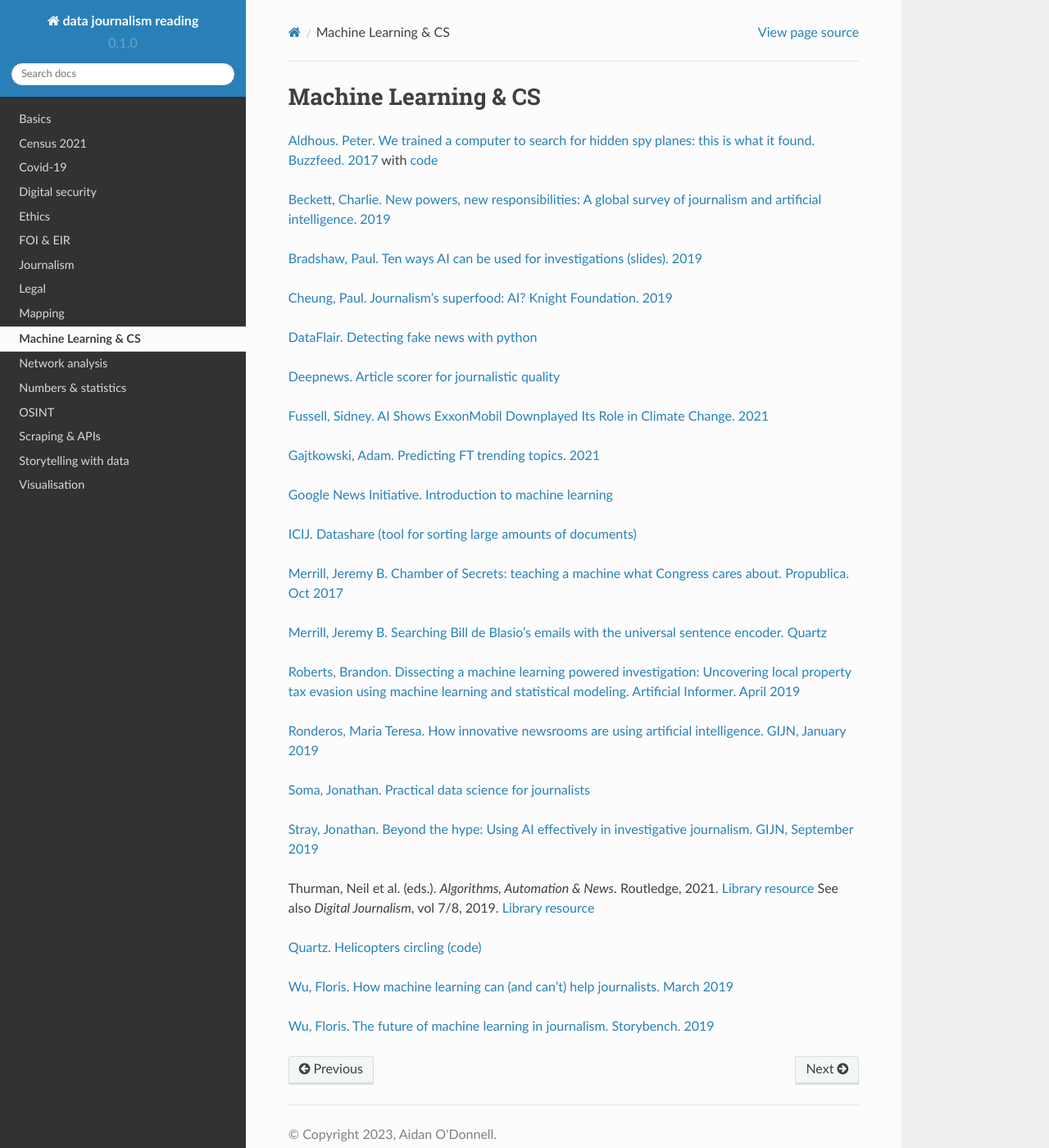
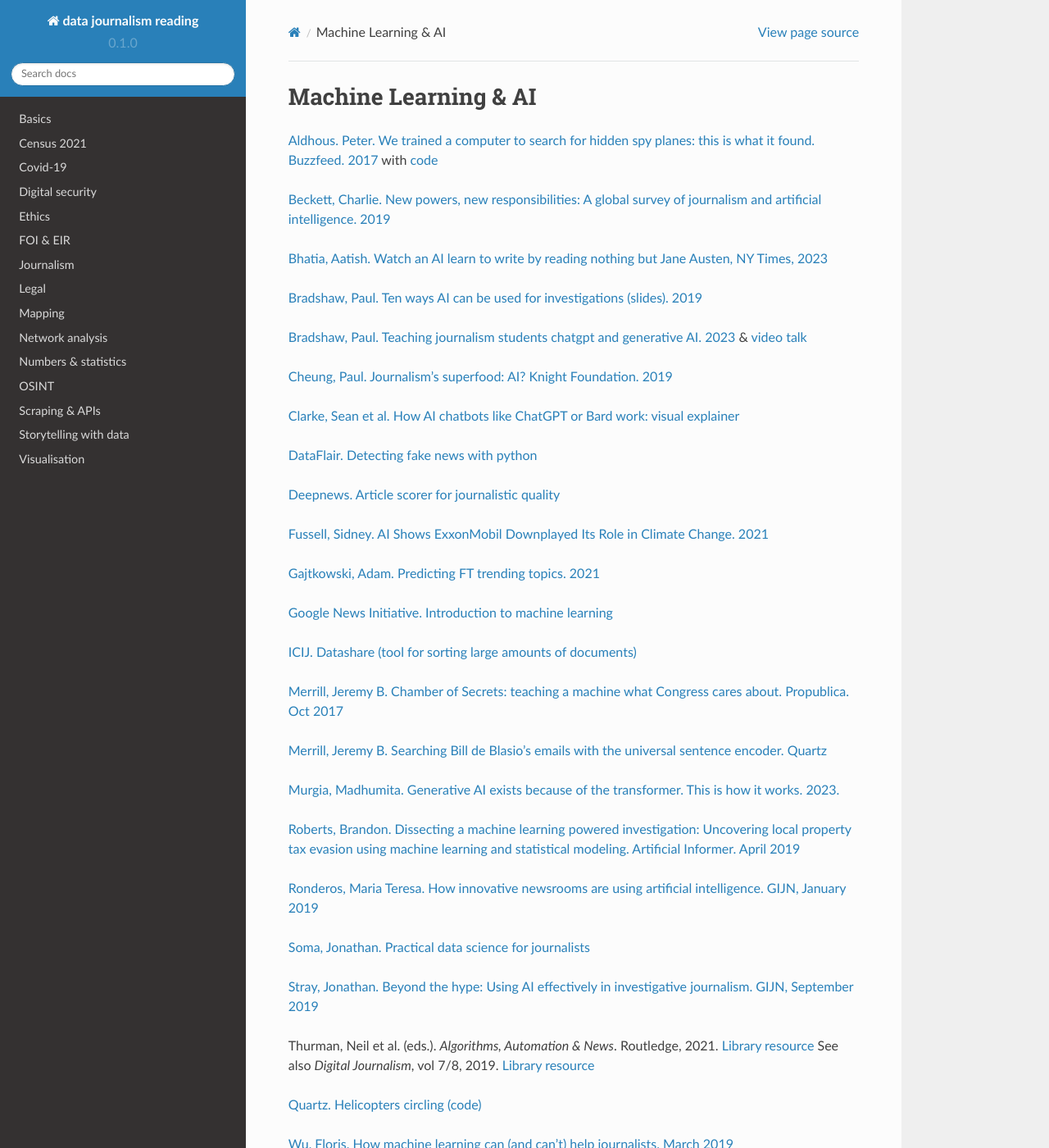
Before and after one commit to aodhanlutetiae/data_journalism_reading, a Sphinx documentation site: the page built from docs/source/ml_ai.rst, in a window 1280 px wide and 1400 px high. Shown: the whole window at 82% size. Built offline with Sphinx 7.4.7 and the Read the Docs theme 2.0.0, drawn with Linux system fonts in a browser that asks for light colours; pages that are not in the unit, such as notebooks, are missing from menus.

Commit message:
update ai

```diff
--- a/docs/source/ml.rst
+++ b/docs/source/ml_ai.rst
@@ -1,4 +1,4 @@
-Machine Learning & CS
+Machine Learning & AI
 =====================
 
 `Aldhous. Peter. We trained a computer to search for hidden spy planes: this is what it found. Buzzfeed. 2017
@@ -8,10 +8,16 @@
 `Beckett, Charlie. New powers, new responsibilities: A global survey of journalism and artificial intelligence. 2019
 <https://blogs.lse.ac.uk/polis/2019/11/18/new-powers-new-responsibilities/>`_
 
+`Bhatia, Aatish. Watch an AI learn to write by reading nothing but Jane Austen, NY Times, 2023 <https://www.nytimes.com/interactive/2023/04/26/upshot/gpt-from-scratch.html>`_
+
 `Bradshaw, Paul. Ten ways AI can be used for investigations (slides). 2019
 <https://www.slideshare.net/onlinejournalist/10-ways-ai-can-be-used-for-investigations>`_
 
+`Bradshaw, Paul. Teaching journalism students chatgpt and generative AI. 2023 <https://onlinejournalismblog.com/2023/07/03/this-is-how-ill-be-teaching-journalism-students-chatgpt-and-generative-ai-next-semester/>`_ & `video talk <https://www.youtube.com/watch?v=qGNAlnTbaDo>`_
+
 `Cheung, Paul. Journalism’s superfood: AI? Knight Foundation. 2019 <https://knightfoundation.org/articles/journalisms-superfood-ai/>`_
+
+`Clarke, Sean et al. How AI chatbots like ChatGPT or Bard work: visual explainer <https://www.theguardian.com/technology/ng-interactive/2023/nov/01/how-ai-chatbots-like-chatgpt-or-bard-work-visual-explainer>`_
 
 `DataFlair. Detecting fake news with python
 <https://data-flair.training/blogs/advanced-python-project-detecting-fake-news/>`_
@@ -35,6 +41,8 @@
 
 `Merrill, Jeremy B. Searching Bill de Blasio's emails with the universal sentence encoder. Quartz
 <https://github.com/Quartz/aistudio-searching-data-dumps-with-use>`_
+
+`Murgia, Madhumita. Generative AI exists because of the transformer. This is how it works. 2023. <https://ig.ft.com/generative-ai/>`_
 
 `Roberts, Brandon. Dissecting a machine learning powered investigation: Uncovering local property
 tax evasion using machine learning and statistical modeling. Artificial Informer. April 2019
```
